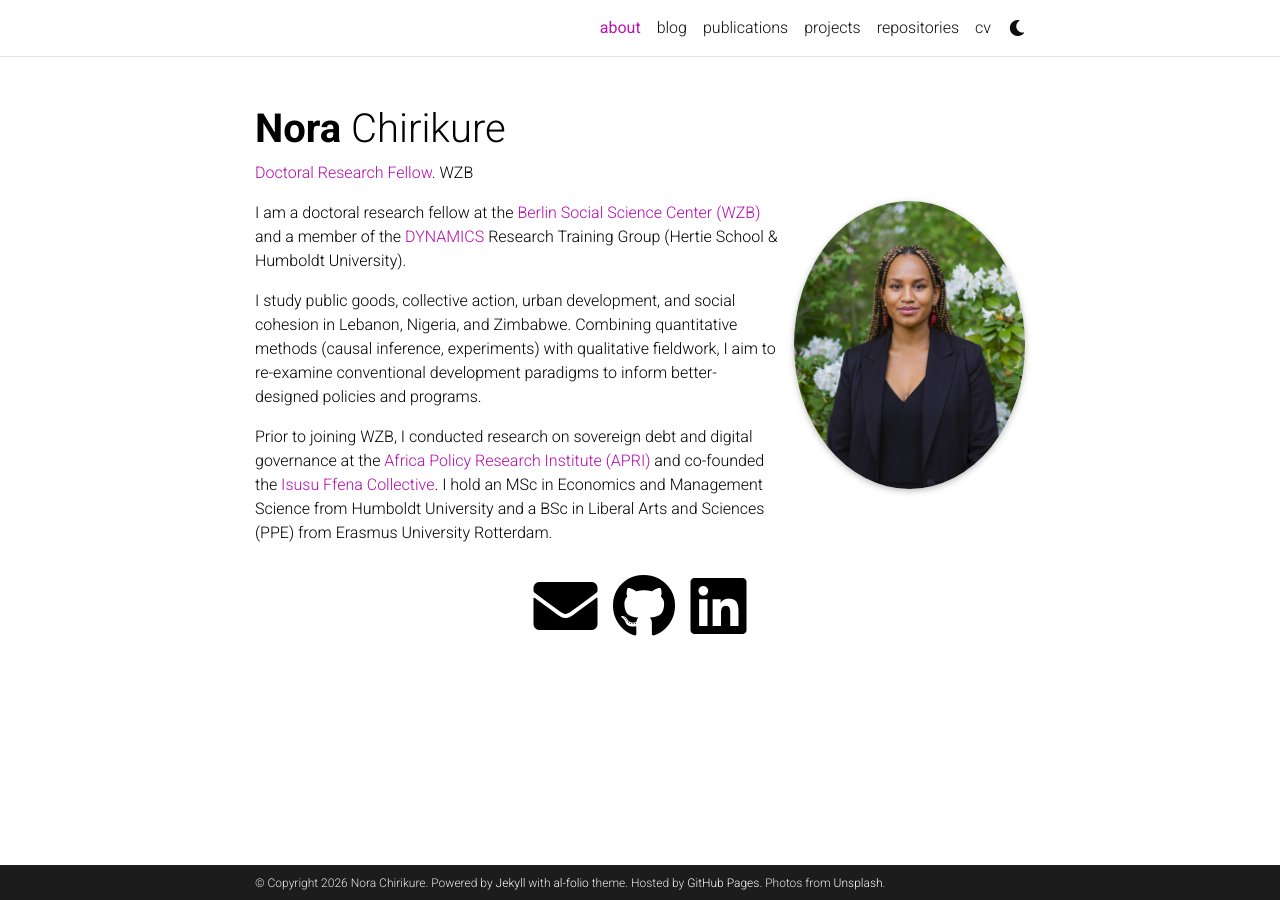
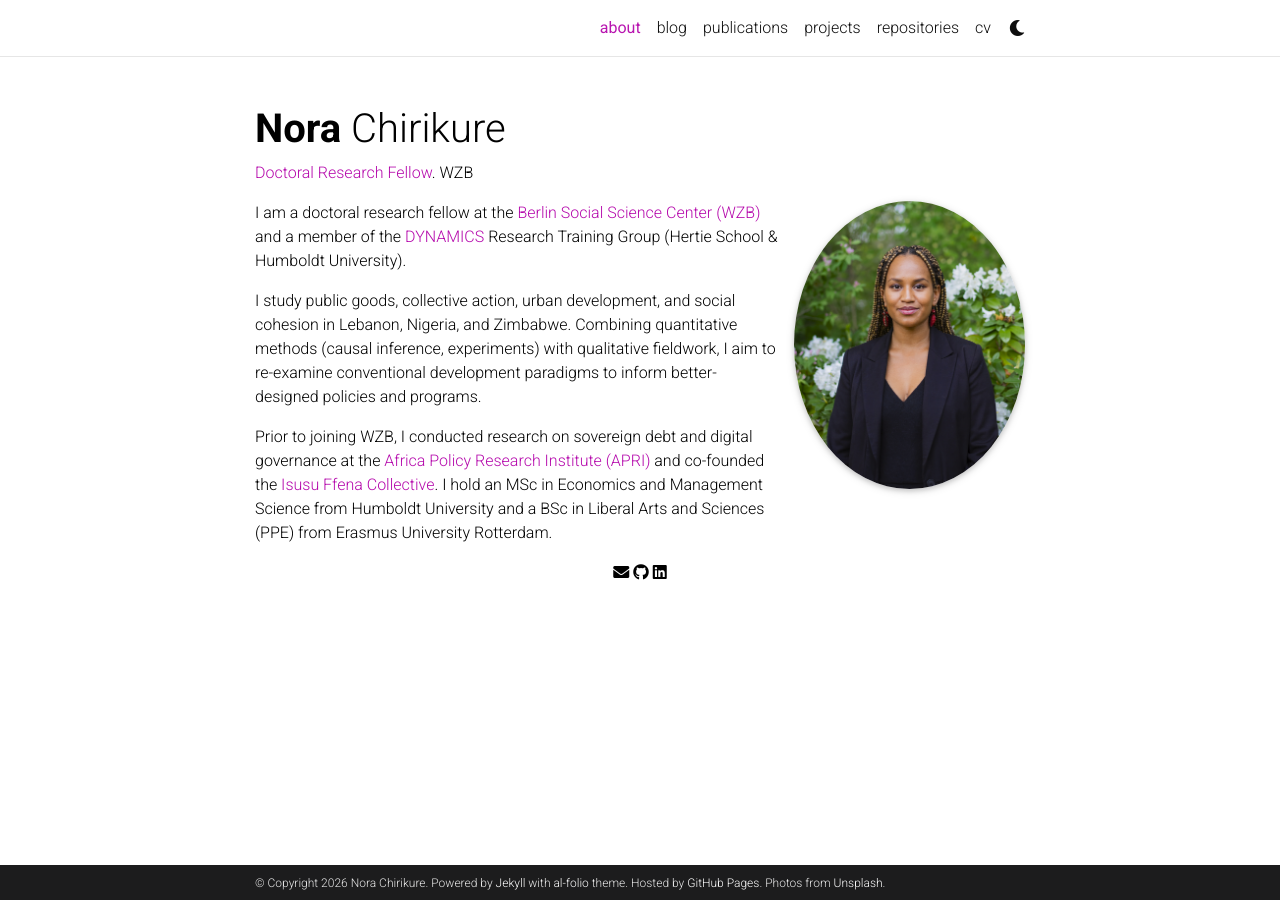
Before and after one commit to norachirikure/www, a Jekyll site: the page built from _pages/about.md, in a window 1280 px wide. Built offline with Jekyll 4.4.1, drawn with Linux system fonts in a browser that asks for light colours; full-size pictures stand in for the smaller copies a plugin makes; comment, search, counter and statistics services are not loaded; a style sheet for code colours, icons or effects is not loaded.

Commit message:
Reduce font size of contact icons

```diff
--- a/_sass/_base.scss
+++ b/_sass/_base.scss
@@ -302,7 +302,7 @@ blockquote {
   text-align: center;
 
   .contact-icons {
-    font-size: 4rem;
+    font-size: 1rem;
 
     a {
       i::before {
```
